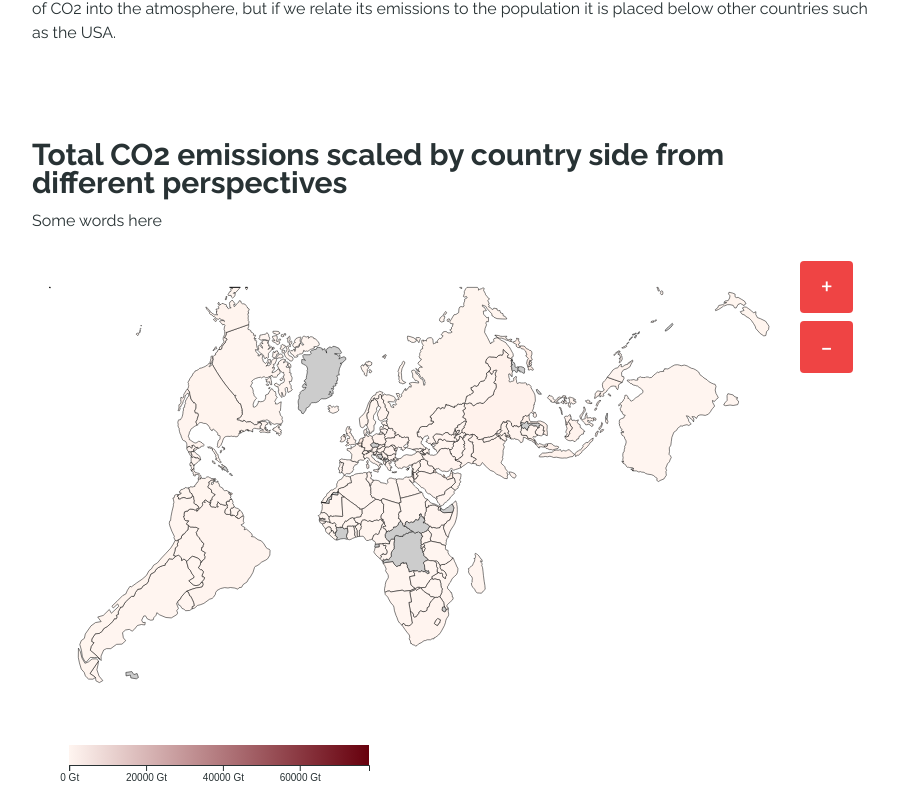
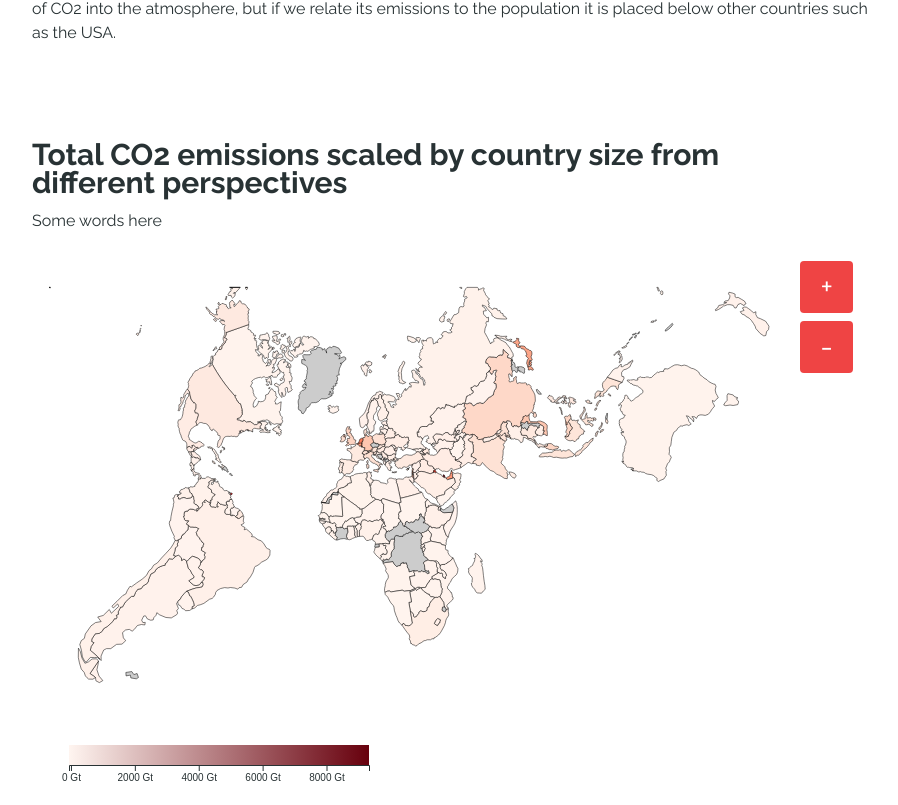
Before and after one commit to Berrutz/DataVis-Project, a Next.js app in the folder web-application/: page /DataVis-Project/assignments/assignment-3 in a window 1280 px wide. Shown: the part 1214-2019 px from the top of the page, without its empty margins (181-1079 px from the left). Built offline with nearby package versions, Linux system fonts and the light colour scheme.

Commit message:
Removed not visible counties from choropleth_map_density_one

```diff
--- a/web-application/src/app/assignments/assignment-3/_components/choropleth-map-total-emissions.tsx
+++ b/web-application/src/app/assignments/assignment-3/_components/choropleth-map-total-emissions.tsx
@@ -111,10 +111,6 @@ const ChoroplethMapTotalEmission: React.FC<
       .domain(
         d3.extent(filteredData, (d) => d.total_emission) as [number, number]
       );
-
-    console.log(
-      d3.extent(filteredData, (d) => d.total_emission) as [number, number]
-    );
 
     // Create projection of Mercator
     const projection = d3
--- a/web-application/src/app/assignments/assignment-3/_components/choropleth_map_density_one.tsx
+++ b/web-application/src/app/assignments/assignment-3/_components/choropleth_map_density_one.tsx
@@ -3,7 +3,6 @@ import * as d3 from 'd3';
 import { getStaticFile } from '@/utils/general';
 import DataSourceInfo from '../../_components/data-source';
 import ShowMoreChartDetailsModalDialog from '../../_components/show-more-chart-details-modal-dialog';
-
 
 interface ChoroplethMapTotalEmisionsOneSmallScreenPops {
   newWidth: number | string;
@@ -81,7 +80,9 @@ const ChoroplethMapDensityOne: React.FC<
       .filter((d) => d.year === +selectedYear)
       .filter((d) => d.country !== 'World') // Exclude "World" country
       .filter((d) => d.country !== 'Upper-middle-income countries') // Exclude Upper middle income countries
-      .filter((d) => d.country !== 'High-income countries'); // Exclude High income countries
+      .filter((d) => d.country !== 'High-income countries') // Exclude High income countries
+      .filter((d) => d.country !== 'Singapore')
+      .filter((d) => d.country !== 'Bahrain');
 
     //console.log("Filtered Data :",filteredData);
 
@@ -97,11 +98,17 @@ const ChoroplethMapDensityOne: React.FC<
     const colorScale = d3
       .scaleSequential(d3.interpolateReds)
       .domain(
-        d3.extent(filteredData, (d) => d.annual_emission_density) as [number, number]
+        d3.extent(filteredData, (d) => d.annual_emission_density) as [
+          number,
+          number
+        ]
       );
 
     console.log(
-      d3.extent(filteredData, (d) => d.annual_emission_density) as [number, number]
+      d3.extent(filteredData, (d) => d.annual_emission_density) as [
+        number,
+        number
+      ]
     );
 
     // Create projection of Mercator
--- a/web-application/src/app/assignments/assignment-3/page.tsx
+++ b/web-application/src/app/assignments/assignment-3/page.tsx
@@ -92,7 +92,7 @@ export default function Assignment3() {
           <ChartHeading>
             <ChartH1Title>
               {/* TODO: CHANGE TITLE*/}
-              Total CO2 emissions scaled by country side from different
+              Total CO2 emissions scaled by country size from different
               perspectives
             </ChartH1Title>
             <p>Some words here</p>
```
